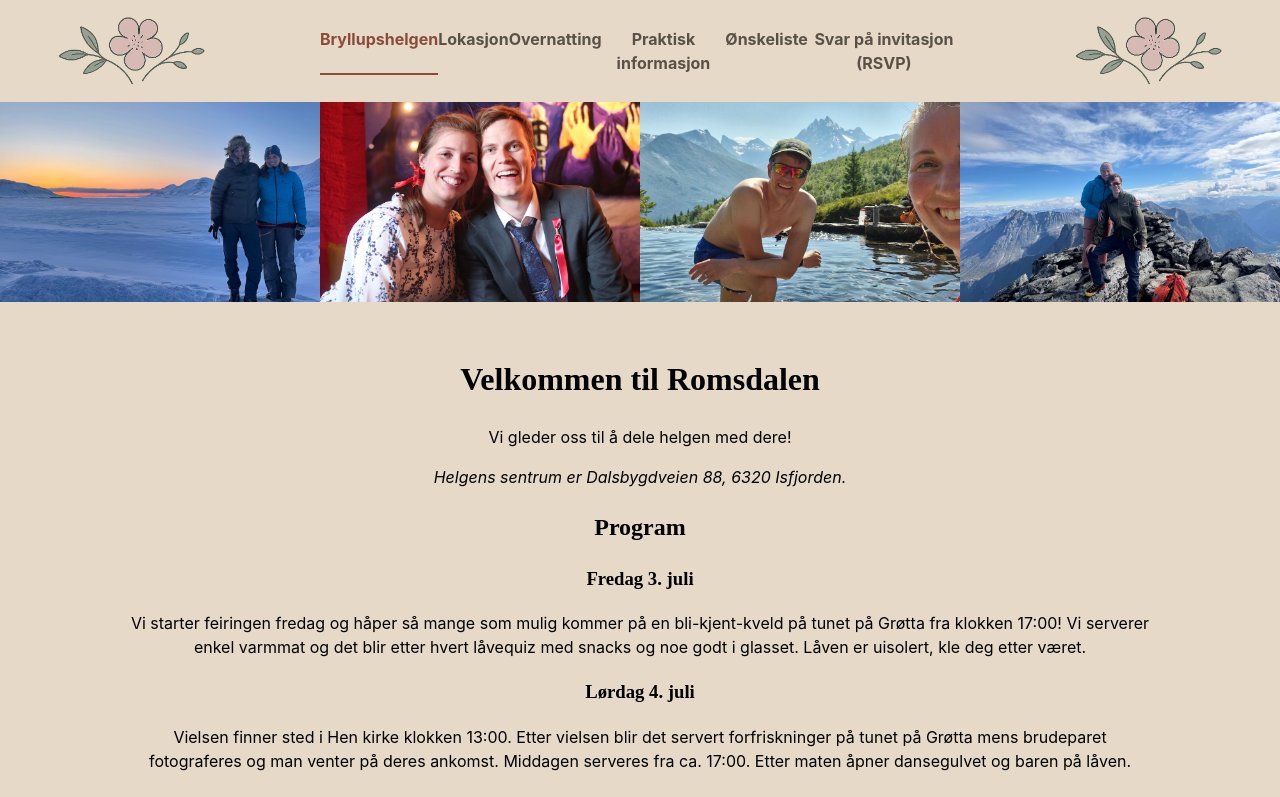
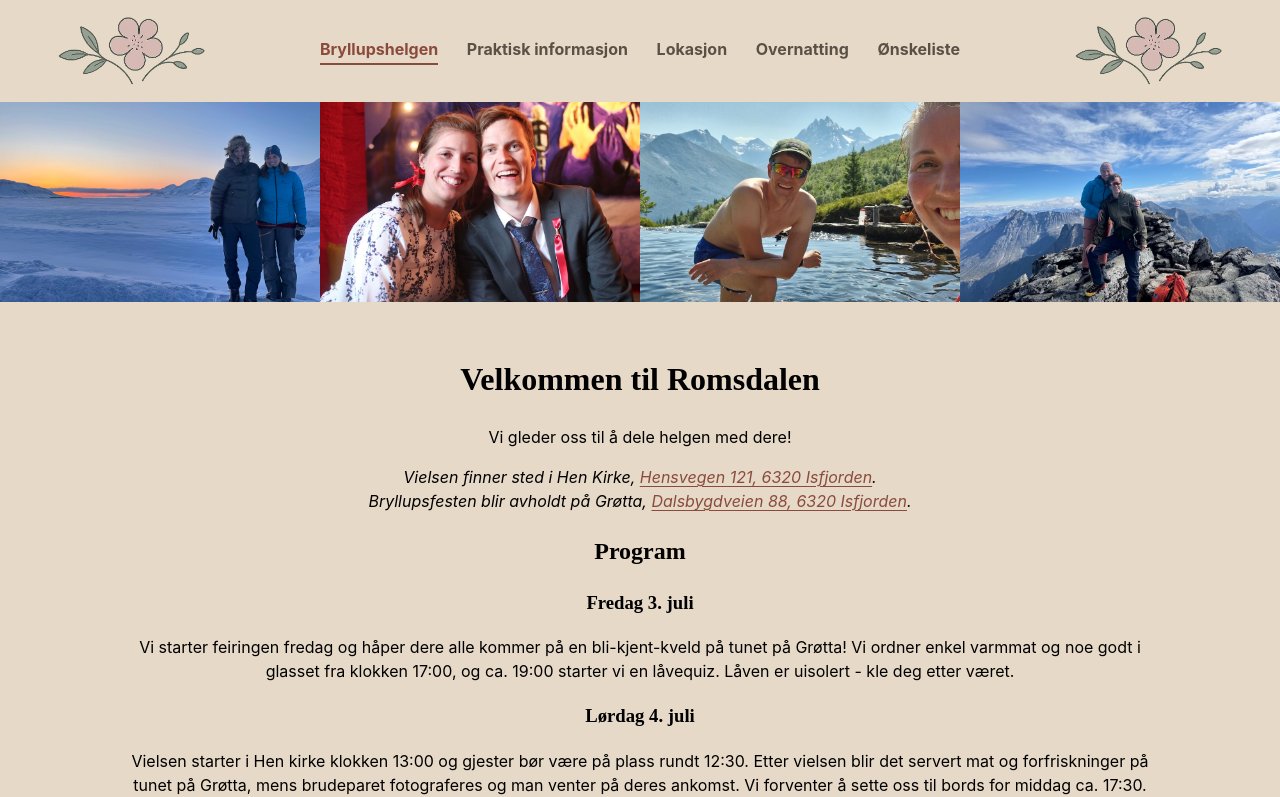
Before and after one commit to Henriksive/isabelleoghenrik, a React (Vite) app: page /#/ in a window 1280 px wide. Shown: the top 797 px of the page. Built offline with nearby package versions, Linux system fonts and the light colour scheme; a web font is replaced by a local one.

Commit message:
feat: oppdater tekster deploy

```diff
--- a/src/features/bryllupshelgen/Bryllupshelgen.tsx
+++ b/src/features/bryllupshelgen/Bryllupshelgen.tsx
@@ -8,30 +8,53 @@ export const Bryllupshelgen: React.FC = () => {
       <h1>Velkommen til Romsdalen</h1>
       <p>Vi gleder oss til å dele helgen med dere!</p>
       <p>
-        <i>Helgens sentrum er Dalsbygdveien 88, 6320 Isfjorden.</i>
+        <i>
+          Vielsen finner sted i Hen Kirke,{" "}
+          <a
+            href="https://maps.app.goo.gl/N87BYuWaYYJCDPbdA"
+            target="_blank"
+            rel="noopener noreferrer"
+          >
+            Hensvegen 121, 6320 Isfjorden
+          </a>
+          .
+        </i>
+        <br />
+        <i>
+          Bryllupsfesten blir avholdt på Grøtta,{" "}
+          <a
+            href="https://maps.app.goo.gl/eWcAPnoXppujB11b6"
+            target="_blank"
+            rel="noopener noreferrer"
+          >
+            Dalsbygdveien 88, 6320 Isfjorden
+          </a>
+          .
+        </i>
       </p>
       <h2>Program</h2>
       <div className="subFrame">
         <h3>Fredag 3. juli</h3>
         <p>
-          Vi starter feiringen fredag og håper så mange som mulig kommer på en
-          bli-kjent-kveld på tunet på Grøtta fra klokken 17:00! Vi serverer
-          enkel varmmat og det blir etter hvert låvequiz med snacks og noe godt
-          i glasset. Låven er uisolert, kle deg etter været.
+          Vi starter feiringen fredag og håper dere alle kommer på en
+          bli-kjent-kveld på tunet på Grøtta! Vi ordner enkel varmmat og noe
+          godt i glasset fra klokken 17:00, og ca. 19:00 starter vi en låvequiz.
+          Låven er uisolert - kle deg etter været.
         </p>
         <h3>Lørdag 4. juli</h3>
         <p>
-          Vielsen finner sted i Hen kirke klokken 13:00. Etter vielsen blir det
-          servert forfriskninger på tunet på Grøtta mens brudeparet fotograferes
-          og man venter på deres ankomst. Middagen serveres fra ca. 17:00. Etter
-          maten åpner dansegulvet og baren på låven.
+          Vielsen starter i Hen kirke klokken 13:00 og gjester bør være på plass
+          rundt 12:30. Etter vielsen blir det servert mat og forfriskninger på
+          tunet på Grøtta, mens brudeparet fotograferes og man venter på deres
+          ankomst. Vi forventer å sette oss til bords for middag ca. 17:30.
+          Etter maten åpner dansegulvet og baren på låven.
         </p>
         <h3>Søndag 5. juli</h3>
         <p>
           Alle som vil stikke innom dagen derpå er hjertelig velkomne til å
-          komme til tunet for å spise rester og debriefe festen sammen. De
-          nygifte vil være her og etter hvert jobbe med å rigge ned etter
-          festen.
+          komme til tunet for å spise rester, leke hagespill og debriefe festen
+          sammen. De nygifte vil være her og etter hvert jobbe med å rigge ned
+          etter festen.
         </p>
       </div>
       <div className="kartContainer">
--- a/src/features/root/Root.tsx
+++ b/src/features/root/Root.tsx
@@ -15,11 +15,10 @@ export function Root() {
   const links = [
     // { to: "/", label: "Hjem" },
     { to: "bryllupshelgen", label: "Bryllupshelgen" },
+    { to: "praktisk", label: "Praktisk informasjon" },
     { to: "lokasjon", label: "Lokasjon" },
     { to: "overnatting", label: "Overnatting" },
-    { to: "praktisk", label: "Praktisk informasjon" },
     { to: "onskeliste", label: "Ønskeliste" },
-    { to: "rsvp-a876d", label: "Svar på invitasjon (RSVP)"}
   ];
 
   return (
@@ -31,7 +30,8 @@ export function Root() {
         <div className="linkContainer">
           {links.map((link) => {
             const isActive =
-              (link.to.toLowerCase() === "bryllupshelgen" && actualLocation === "") ||
+              (link.to.toLowerCase() === "bryllupshelgen" &&
+                actualLocation === "") ||
               actualLocation === link.to.toLowerCase();
             return (
               <Link
--- a/src/main.tsx
+++ b/src/main.tsx
@@ -9,7 +9,6 @@ import { Overnatting } from "./features/overnatting/Overnatting.tsx";
 import { PraktiskInforsmasjon } from "./features/praktisk/PraktiskInformasjon.tsx";
 import { Onskeliste } from "./features/onskeliste/Onskeliste.tsx";
 import { Rsvp } from "./features/rsvp/Rsvp.tsx";
-import { RsvpLanding } from "./features/rsvp/RsvpLanding.tsx";
 
 const rootElement = document.getElementById("root");
 const root = ReactDOM.createRoot(rootElement as HTMLElement);
@@ -26,7 +25,6 @@ const router = createHashRouter([
       { path: "praktisk", element: <PraktiskInforsmasjon /> },
       { path: "onskeliste", element: <Onskeliste /> },
       { path: "rsvp-a876d", element: <Rsvp /> },
-      { path: "rsvp-form-a876d", element: <RsvpLanding /> }
     ],
   },
 ]);
@@ -34,5 +32,5 @@ const router = createHashRouter([
 root.render(
   <React.StrictMode>
     <RouterProvider router={router} />
-  </React.StrictMode>
+  </React.StrictMode>,
 );
```
